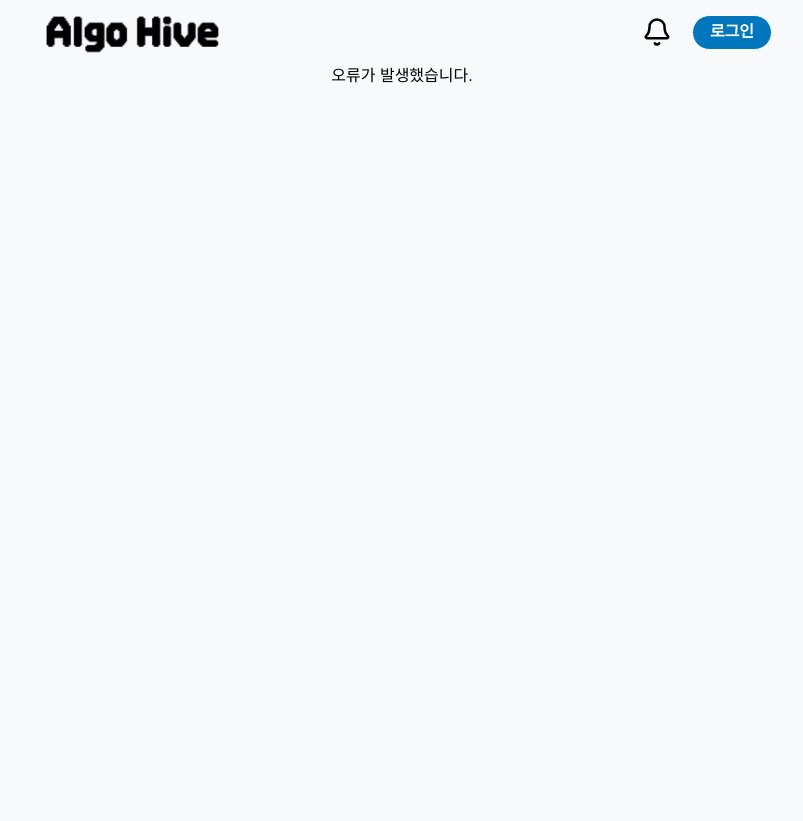
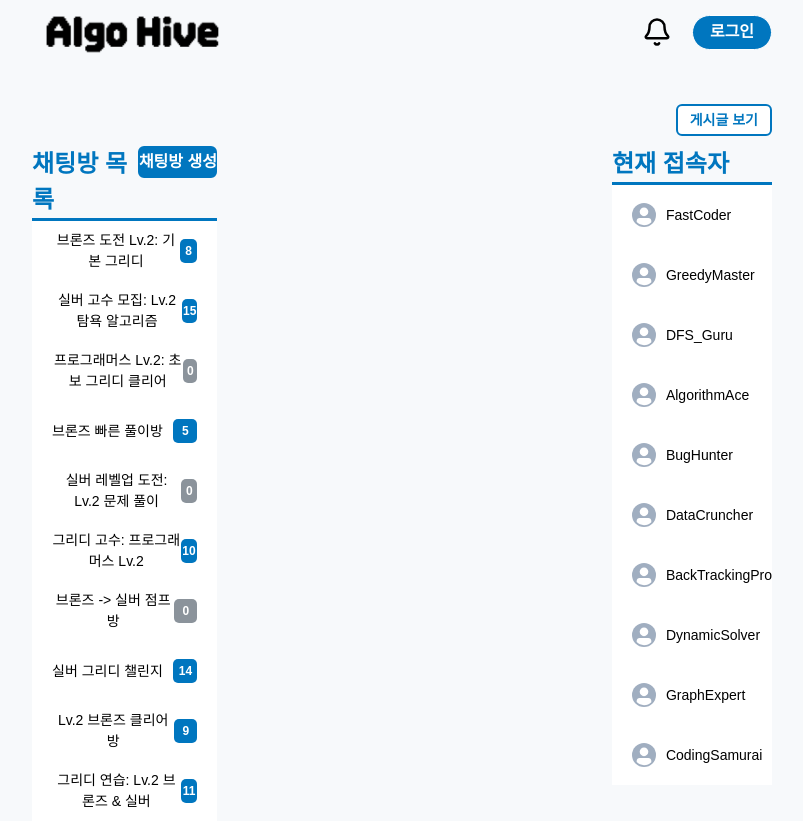
Before and after one commit to six-goguma/Algo-Hive-FE, a React (Vite) app: page /chat in a window 1280 px wide. Shown: the whole page, without its empty margins (238-1041 px from the left). Before the commit the page ends 800 px from the top, so only its background shows below. Built offline with nearby package versions, Linux system fonts and the light colour scheme; no server answers; a web font is replaced by a local one; what @blocknote/core would draw is missing.

Commit message:
feat(chat): vite global 객체 정의

```diff
--- a/src/pages/chat/hooks/index.ts
+++ b/src/pages/chat/hooks/index.ts
@@ -1,2 +1,4 @@
 export * from './useGetChatRooms';
 export * from './useChatRoomContext';
+export * from './useCreateChatRoom';
+export * from './useGetChatMessages';
--- a/src/pages/chat/ui/ChatPage.tsx
+++ b/src/pages/chat/ui/ChatPage.tsx
@@ -6,7 +6,6 @@ import { RouterPath } from '@shared/constants';
 import { breakPoints } from '@shared/styles';
 
 import { ChatRoomSection, ChatRoomInsideSection, ChatUserSection } from '../components';
-import { useGetChatRooms } from '../hooks';
 import { useChatRoomContext } from '../hooks';
 
 export const ChatPage = () => {
@@ -20,12 +19,6 @@ export const ChatPage = () => {
     setIsEntered(false);
     setSelectedRoom(null);
   };
-
-  const { data, isError } = useGetChatRooms();
-
-  console.log(data);
-
-  if (isError) return <div>오류가 발생했습니다.</div>;
 
   return (
     <Flex flexDir='column' alignItems='center' w='full' h='full'>
--- a/vite.config.ts
+++ b/vite.config.ts
@@ -7,6 +7,9 @@ import react from '@vitejs/plugin-react';
 
 // https://vite.dev/config/
 export default defineConfig({
+  define: {
+    global: 'window',
+  },
   plugins: [react()],
   resolve: {
     alias: {
```
